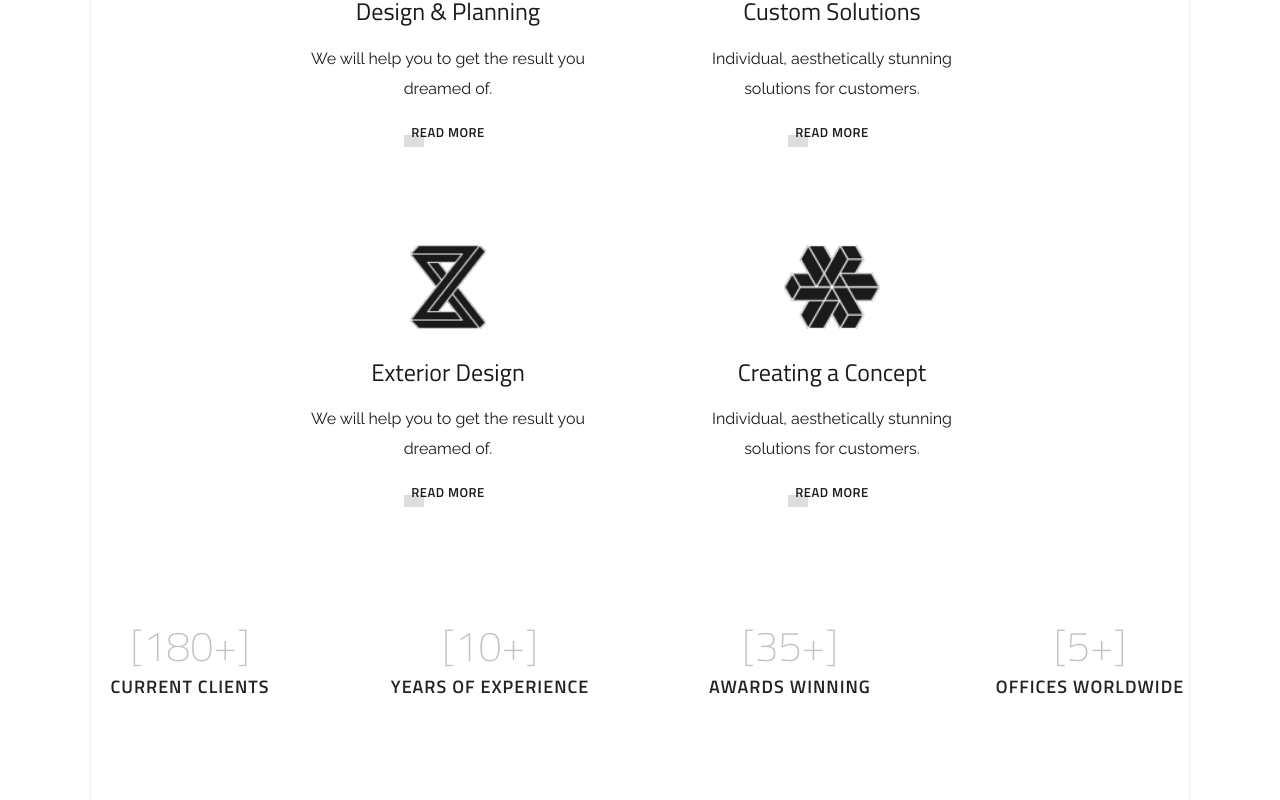
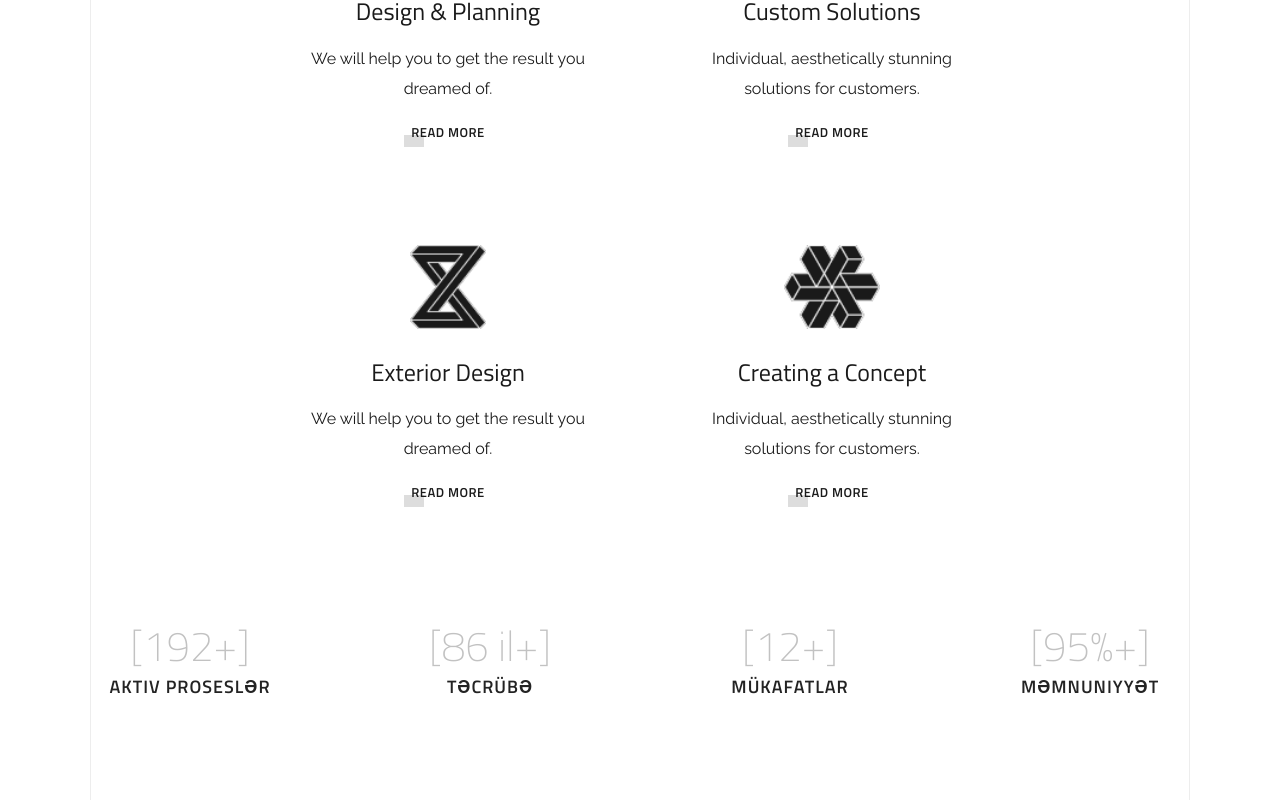
Before and after one commit to feyruzalizada/VRprogect, a Next.js app: page / in a window 1280 px wide. Shown: the part 2341-3141 px from the top of the page. Built offline with nearby package versions, Linux system fonts and the light colour scheme.

Commit message:
changed free actions section

```diff
--- a/src/components/Services.tsx
+++ b/src/components/Services.tsx
@@ -41,6 +41,7 @@ function Counter({ counter }: { counter: ServiceCounter }) {
       <p className={styles.counterValue}>
         <span>[</span>
         {value}
+        {counter.suffix ?? ""}
         <span>+]</span>
       </p>
       <h6 className={styles.counterLabel}>{counter.label}</h6>
--- a/src/content/services.ts
+++ b/src/content/services.ts
@@ -10,6 +10,7 @@ export interface ServiceItem {
 export interface ServiceCounter {
   value: number;
   label: string;
+  suffix?: string;
 }
 
 export interface ServicesContent {
@@ -59,9 +60,9 @@ export const services: ServicesContent = {
     },
   ],
   counters: [
-    { value: 180, label: "Current Clients" },
-    { value: 10, label: "years of experience" },
-    { value: 35, label: "awards winning" },
-    { value: 5, label: "Offices Worldwide" },
+    { value: 192, label: "Aktiv Proseslər" },
+    { value: 86, suffix: " il", label: "Təcrübə" },
+    { value: 12, label: "Mükafatlar" },
+    { value: 95, suffix: "%", label: "Məmnuniyyət" },
   ],
 };
```
